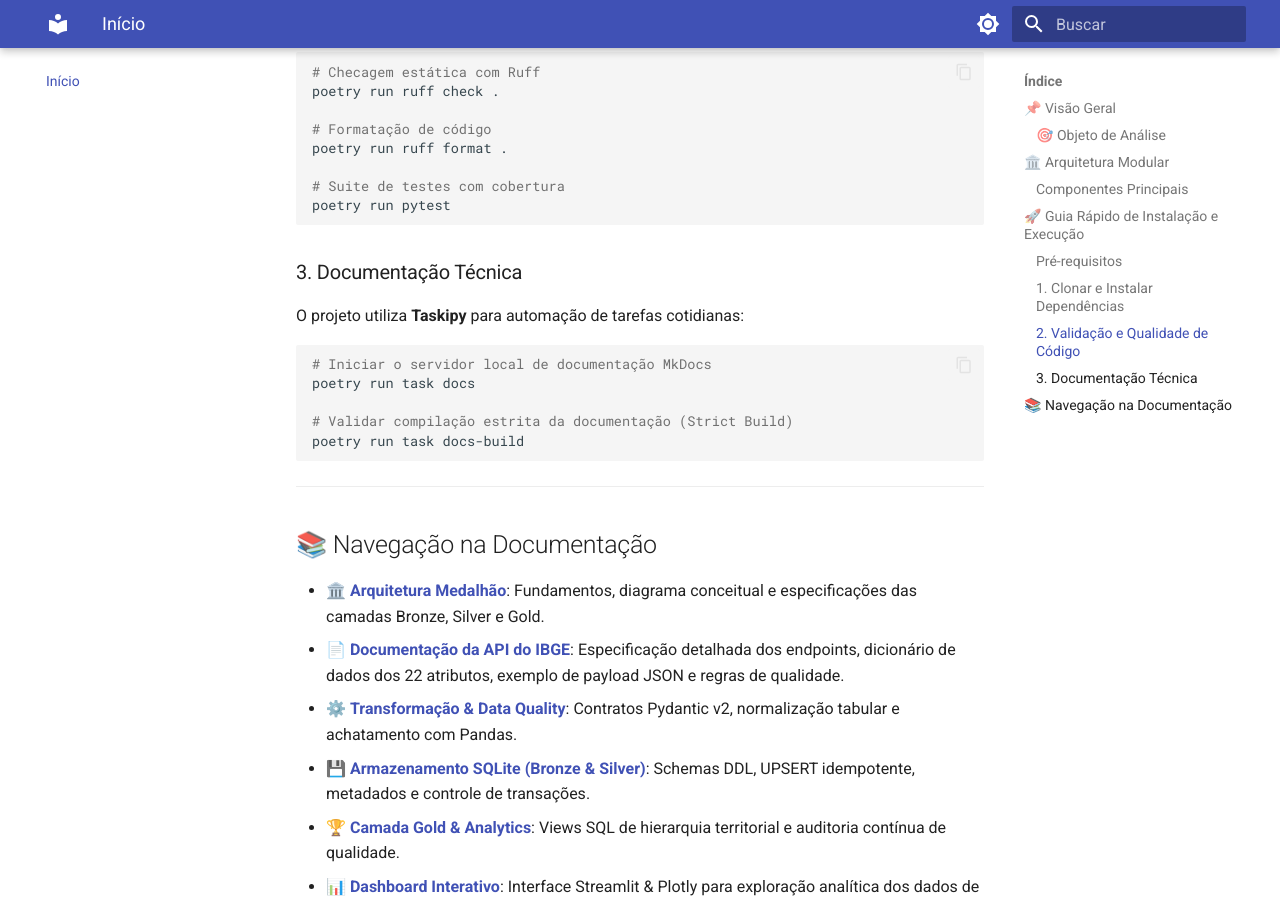
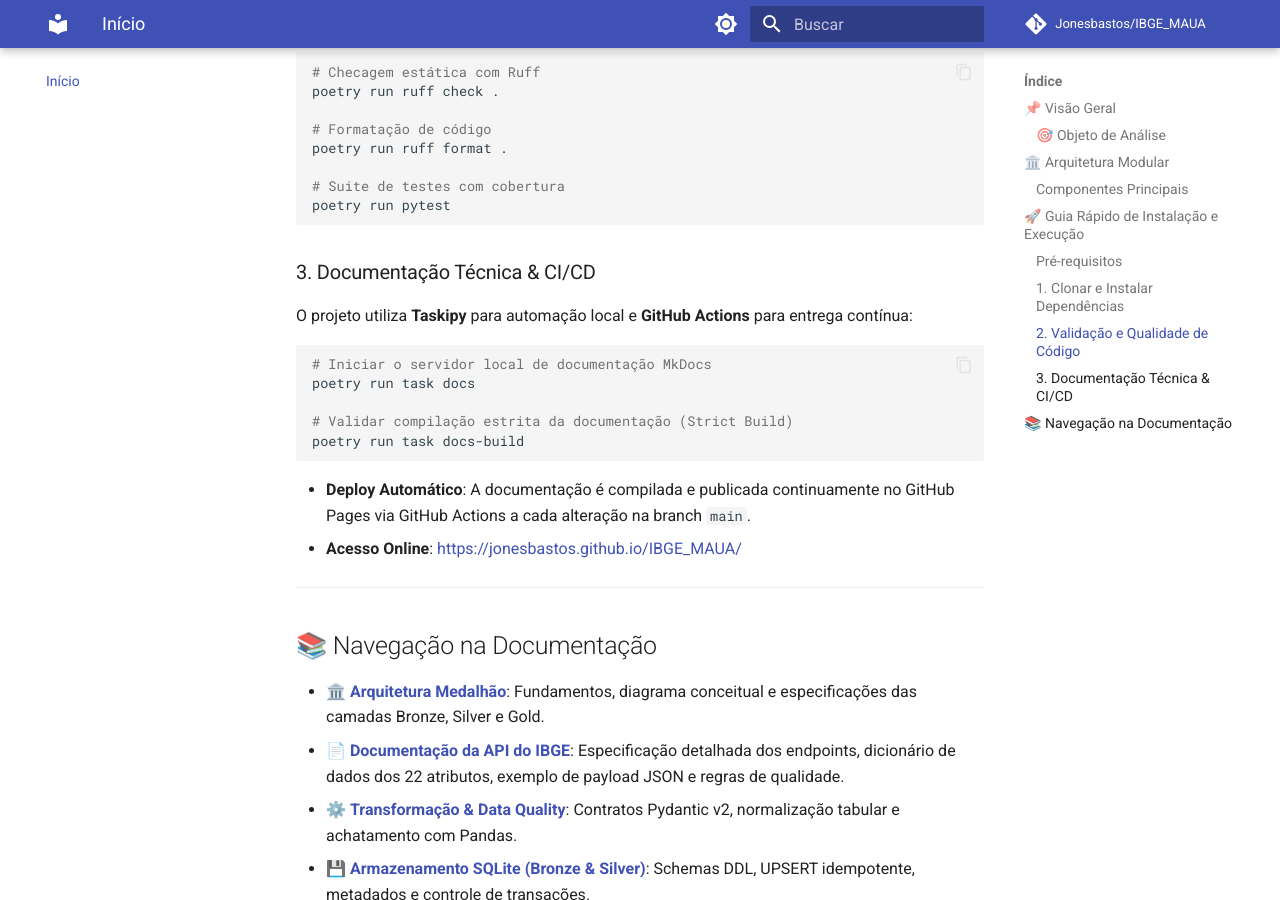
Before and after one commit to Jonesbastos/IBGE_MAUA, an MkDocs documentation site: the page built from docs/index.md, in a window 1280 px wide and 900 px high, scrolled down 2772 px. Built offline with MkDocs 1.6.1 and Material for MkDocs 9.7.7, drawn with Linux system fonts in a browser that asks for light colours; comment, search, counter and statistics services are not loaded.

````diff
--- a/docs/index.md
+++ b/docs/index.md
@@ -68,8 +68,8 @@ poetry run ruff format .
 poetry run pytest
 ```
 
-### 3. Documentação Técnica
-O projeto utiliza **Taskipy** para automação de tarefas cotidianas:
+### 3. Documentação Técnica & CI/CD
+O projeto utiliza **Taskipy** para automação local e **GitHub Actions** para entrega contínua:
 
 ```bash
 # Iniciar o servidor local de documentação MkDocs
@@ -78,6 +78,9 @@ poetry run task docs
 # Validar compilação estrita da documentação (Strict Build)
 poetry run task docs-build
 ```
+
+- **Deploy Automático**: A documentação é compilada e publicada continuamente no GitHub Pages via GitHub Actions a cada alteração na branch `main`.
+- **Acesso Online**: [https://jonesbastos.github.io/IBGE_MAUA/](https://jonesbastos.github.io/IBGE_MAUA/)
 
 ---
 
--- a/mkdocs.yml
+++ b/mkdocs.yml
@@ -1,7 +1,10 @@
 site_name: Desafio IBGE — Engenharia de Dados
 site_description: Documentação técnica do pipeline de Engenharia de Dados para análise territorial do município de Mauá (SP) com dados oficiais do IBGE.
 site_author: Jones Bastos
-repo_name: desafio_IBGE
+site_url: https://jonesbastos.github.io/IBGE_MAUA/
+repo_url: https://github.com/Jonesbastos/IBGE_MAUA
+repo_name: Jonesbastos/IBGE_MAUA
+site_dir: site
 
 theme:
   name: material
````
Also changed, not shown: PLAN.md (+49 -8 lines), README.md (+18 -3 lines), 1 other file.
